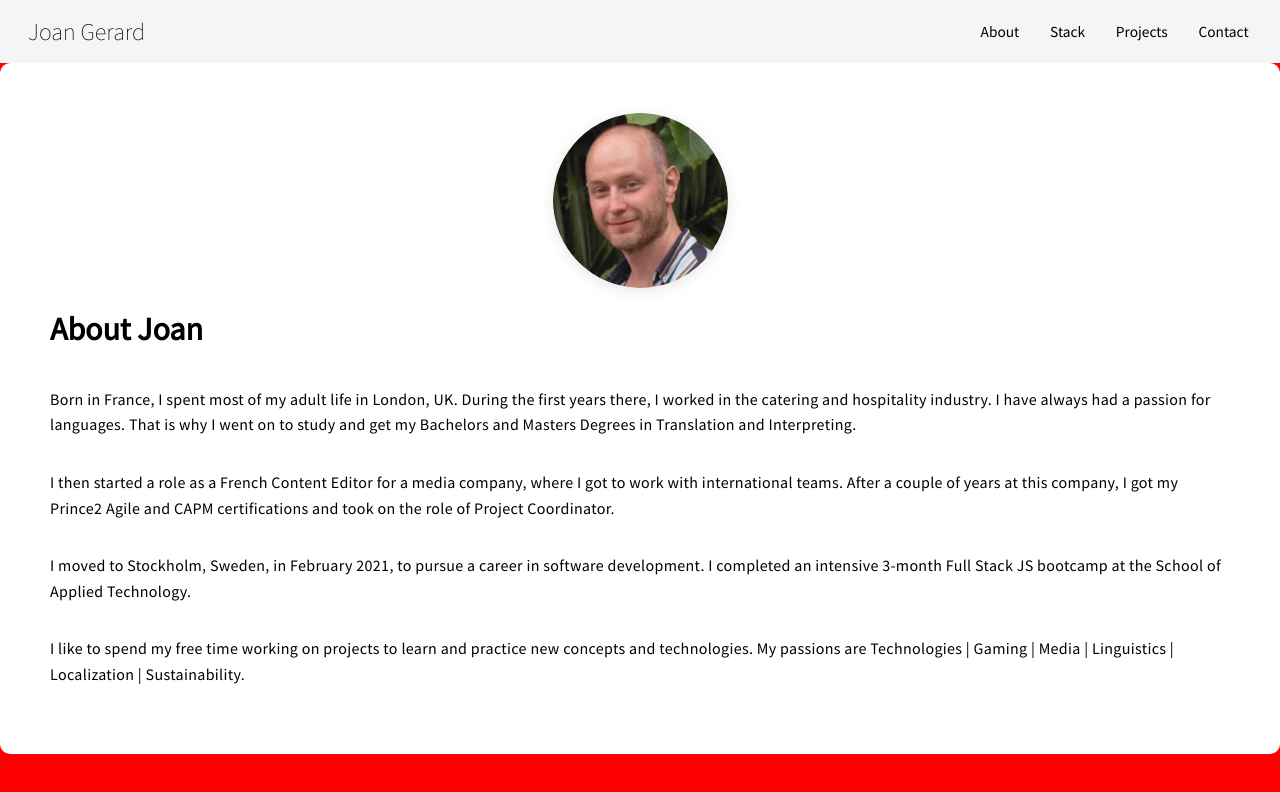
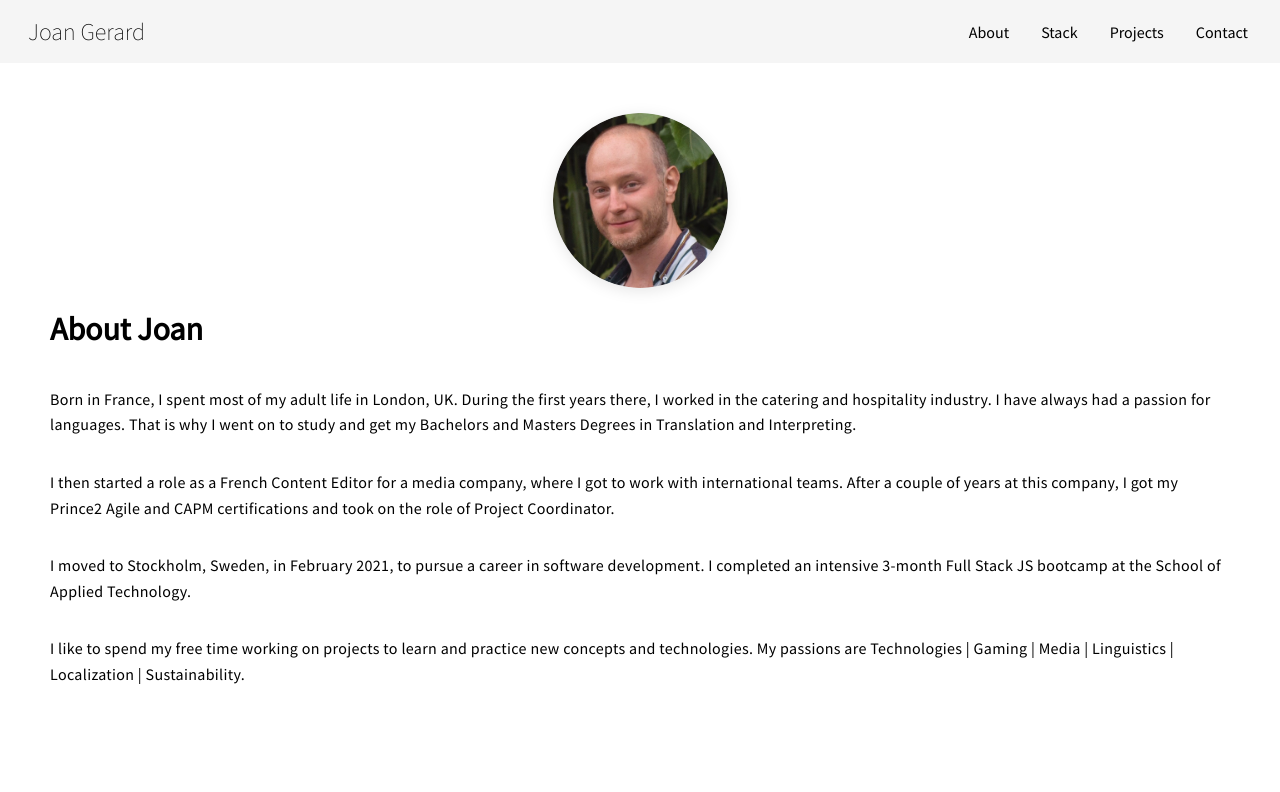
Before and after one commit to w3bdesign/my-website, a React (Create React App) app: page / in a window 1280 px wide. Shown: the top 792 px of the page. Built offline with nearby package versions, Linux system fonts and the light colour scheme.

Commit message:
improve website

```diff
--- a/src/App.css
+++ b/src/App.css
@@ -1,4 +1,2 @@
 .App {
-    background-color: red;
-    width: 100vw;
 }
--- a/src/components/About/AboutCard/AboutCard.scss
+++ b/src/components/About/AboutCard/AboutCard.scss
@@ -83,15 +83,3 @@ $breakpoint-tablet-about: 850px;
     // width: 80%;
   }
 }
-
-$breakpoint-mobile-about: 500px;
-
-@media (max-width: $breakpoint-mobile-about) {
-  .profile-container{
-    // margin: 0 2em;
-
-  }
-  .profile{
-    // width: 80%;
-  }
-}
--- a/src/components/NavNew/NavNew.scss
+++ b/src/components/NavNew/NavNew.scss
@@ -32,7 +32,19 @@
 
     p {
       margin: 0 1em;
-      font-size: 1.2vw;
+      // font-size: 1.2vw;
     }
   }
 }
+
+$breakpoint-mobile-nav: 500px;
+
+@media (max-width: $breakpoint-mobile-nav) {
+  .NavNew {
+    .nav-links {
+      p {
+        font-size: 10px;
+      }
+    }
+  }
+}
```
